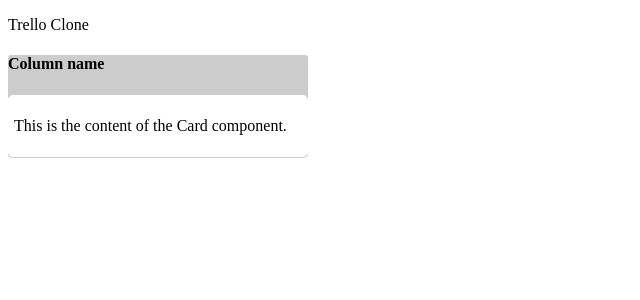
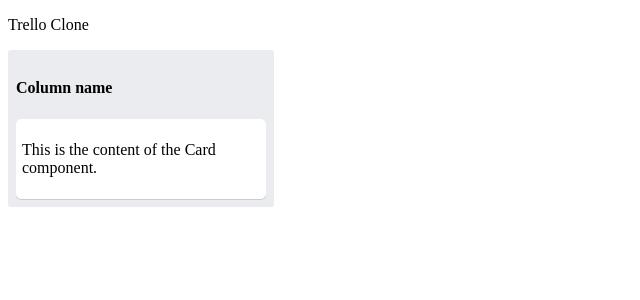
Before and after one commit to alanmxll/trello-clone, a React (Create React App) app: page / in a window 1280 px wide. Shown: the top 300 px of the page, without its empty margins (0-640 px from the left). Built offline with nearby package versions, Linux system fonts and the light colour scheme; what redux-multi would draw is missing.

Commit message:
Changed some visual details of TrelloList

```diff
--- a/src/components/TrelloList/style.js
+++ b/src/components/TrelloList/style.js
@@ -1,9 +1,10 @@
 import styled from "styled-components";
 
 export const WrapperTrelloList = styled.div`
-  background-color: #ccc;
+  background-color: #ebecf0;
   border-radius: 3px;
-  width: 300px;
+  width: 250px;
+  padding: 8px;
 `;
 
 export const TrelloListTitle = styled.h4``;
```
